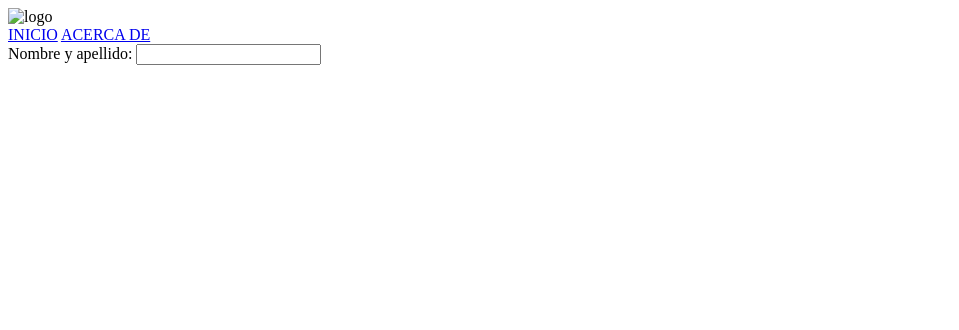
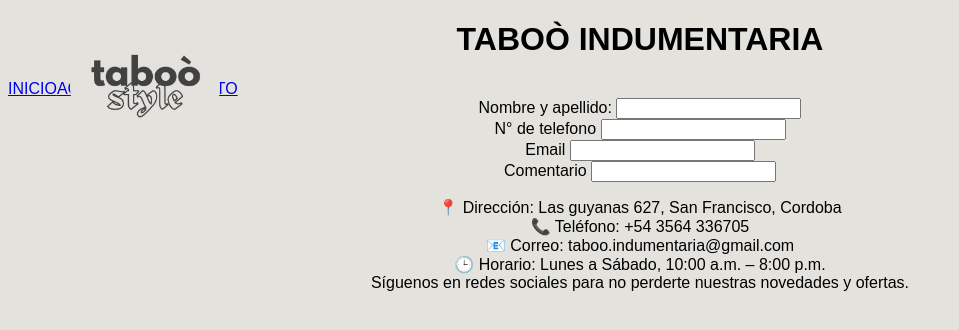
Before and after one commit to tomilopezz/TP-3, a plain HTML site: page contacto.html in a window 1280 px wide. Shown: the whole page, without its empty margins (0-959 px from the left). Drawn offline with Linux system fonts and the light colour scheme.

Commit message:
Add files via upload

```diff
--- a/assent/style.css
+++ b/assent/style.css
@@ -0,0 +1,19 @@
+body{
+    justify-content: center;
+    text-align: center;
+    background-color: #e3e2dd;
+    font-family: 'Poppins', sans-serif;
+}
+
+nav{
+    display: flex;
+}
+
+.logo{
+    border-radius: 100%;
+    height: 150px;
+    width: 150px;
+    position: absolute;
+    top: 10px;
+    left: 70px;
+}
--- a/contacto.html
+++ b/contacto.html
@@ -4,24 +4,69 @@
     <meta charset="UTF-8">
     <meta name="viewport" content="width=device-width, initial-scale=1.0">
     <title>Contacto</title>
+    <link rel="stylesheet" href="assent/style.css">
 </head>
 <body>
+
     <header>
-        <img src="TP-3-main/imagenes/WhatsApp Image 2025-04-16 at 11.29.40 AM (3).jpeg" alt="logo" class="logo">
+        <img src="imagenes/WhatsApp Image 2025-04-16 at 11.29.40 AM (2).jpeg" alt="logo" class="logo">
+        <h1>TABOÒ INDUMENTARIA</h1>
     </header>
+
+
+
+
     <nav>
         <a href="index.html">INICIO</a>
         <a href="acercade.html">ACERCA DE</a>
+        <a href="contacto.html">CONTACTO</a>
     </nav>
+
+
+
+
+
     <main>
+
         <form action="Contacto"></form>
         <label for="Nombre y apellido">Nombre y apellido:</label>
         <input type="text" id="nombre y apellido" name="nombre y apellido" required>
         <br>
+        <label for="N° de telefono">N° de telefono</label>
+        <input type="text" id="N° de telefono" name="N° de telefono" required>
+        <br>
+        <label for="Email">Email</label>
+        <input type="text" id="Email" name="Email" required>
+        <br>
+        <label for="Comentario">Comentario</label>
+        <input type="text" id="Comentario" name="Comentario" required>
 
+
+
+
+
+        <p>
+            📍 Dirección: Las guyanas 627, San Francisco, Cordoba
+            <br>
+            📞 Teléfono: +54 3564 336705
+            <br>
+            📧 Correo: taboo.indumentaria@gmail.com
+            <br>
+            🕒 Horario: Lunes a Sábado, 10:00 a.m. – 8:00 p.m.
+            <br>
+
+            Síguenos en redes sociales para no perderte nuestras novedades y ofertas.
+        </p>
     </main>
+
+
+
+
+
+
     <footer>
 
     </footer>
+
 </body>
 </html>
```
